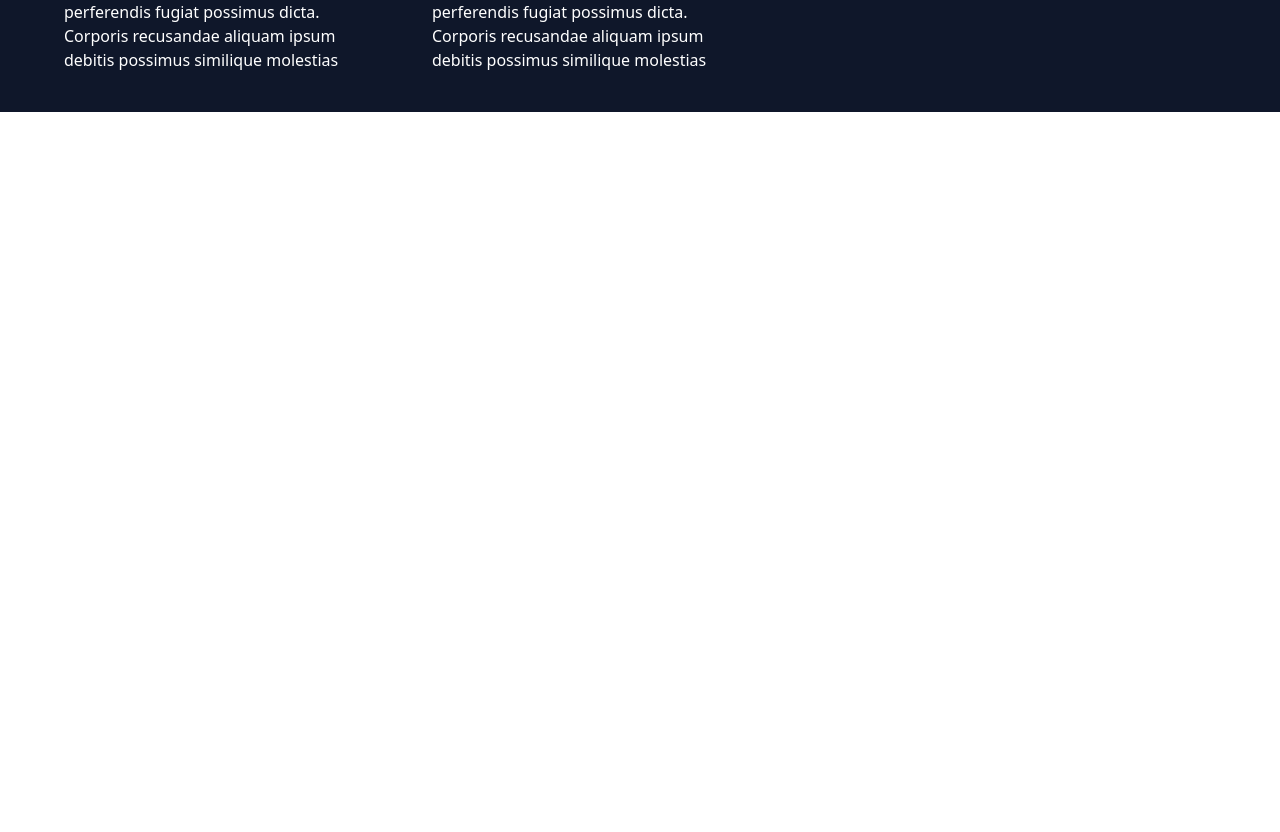
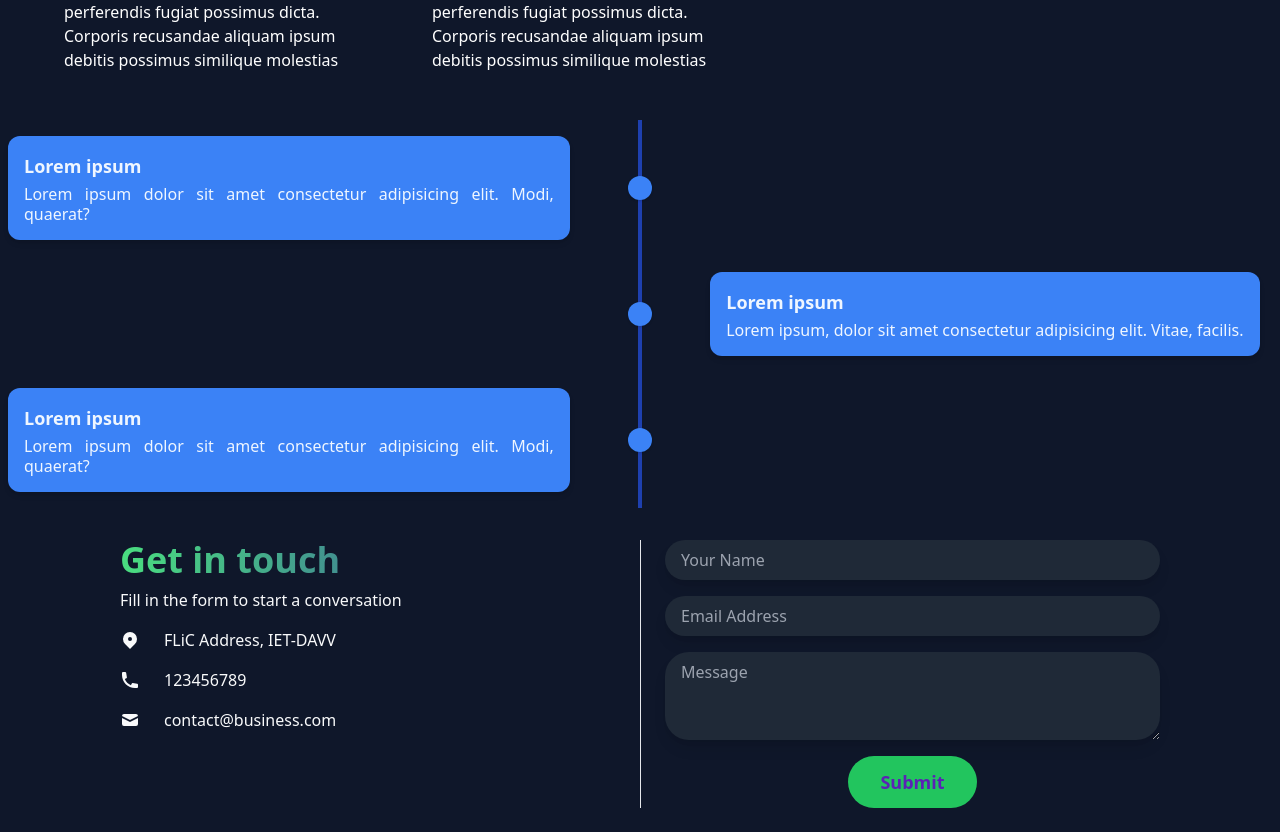
Before and after one commit to kanishk6103/Flic, a React (Create React App) app: page / in a window 1280 px wide. Shown: the part 748-1580 px from the top of the page. Before the commit the page ends 860 px from the top, so only its background shows below. Built offline with nearby package versions, Linux system fonts and the light colour scheme.

Commit message:
sections

```diff
--- a/src/App.js
+++ b/src/App.js
@@ -1,6 +1,8 @@
 import React from 'react'
+import Contact from './components/Contact'
 import HomeHero from './components/HomeHero'
 import Navbar from './components/Navbar'
+import Timeline from './components/Timeline'
 import './index.css'
 
 const App = () => {
@@ -8,6 +10,8 @@ const App = () => {
     <div>
         <Navbar/>
         <HomeHero/>
+        <Timeline/>
+        <Contact/>
     </div>
   )
 }
--- /dev/null
+++ b/src/components/Contact.js
@@ -0,0 +1,97 @@
+import React from "react";
+// import { useForm, ValidationError } from '@formspree/react';
+
+const Contact = () => {
+  return (
+    <div>
+      <section className="py-6 bg-slate-900 text-gray-50">
+        <div className="grid max-w-6xl grid-cols-1 px-6 mx-auto lg:px-8 md:grid-cols-2 md:divide-x">
+          <div className="py-6 md:py-0 md:px-6">
+            <h1 className="bg-gradient-to-r from-green-400 to-indigo-800 text-transparent bg-clip-text text-4xl font-bold">
+              Get in touch
+            </h1>
+            <p className="pt-2 pb-4">
+              Fill in the form to start a conversation
+            </p>
+            <div className="space-y-4">
+              <p className="flex items-center">
+                <svg
+                  xmlns="http://www.w3.org/2000/svg"
+                  viewBox="0 0 20 20"
+                  fill="currentColor"
+                  className="w-5 h-5 mr-2 sm:mr-6"
+                >
+                  <path
+                    fillRule="evenodd"
+                    d="M5.05 4.05a7 7 0 119.9 9.9L10 18.9l-4.95-4.95a7 7 0 010-9.9zM10 11a2 2 0 100-4 2 2 0 000 4z"
+                    clipRule="evenodd"
+                  ></path>
+                </svg>
+                <span>FLiC Address, IET-DAVV</span>
+              </p>
+              <p className="flex items-center">
+                <svg
+                  xmlns="http://www.w3.org/2000/svg"
+                  viewBox="0 0 20 20"
+                  fill="currentColor"
+                  className="w-5 h-5 mr-2 sm:mr-6"
+                >
+                  <path d="M2 3a1 1 0 011-1h2.153a1 1 0 01.986.836l.74 4.435a1 1 0 01-.54 1.06l-1.548.773a11.037 11.037 0 006.105 6.105l.774-1.548a1 1 0 011.059-.54l4.435.74a1 1 0 01.836.986V17a1 1 0 01-1 1h-2C7.82 18 2 12.18 2 5V3z"></path>
+                </svg>
+                <span>123456789</span>
+              </p>
+              <p className="flex items-center">
+                <svg
+                  xmlns="http://www.w3.org/2000/svg"
+                  viewBox="0 0 20 20"
+                  fill="currentColor"
+                  className="w-5 h-5 mr-2 sm:mr-6"
+                >
+                  <path d="M2.003 5.884L10 9.882l7.997-3.998A2 2 0 0016 4H4a2 2 0 00-1.997 1.884z"></path>
+                  <path d="M18 8.118l-8 4-8-4V14a2 2 0 002 2h12a2 2 0 002-2V8.118z"></path>
+                </svg>
+                <span>contact@business.com</span>
+              </p>
+            </div>
+          </div>
+          <form
+            novalidate=""
+            action="https://formspree.io/f/meqdkojv"
+            method="POST"
+            className="flex flex-col py-6 space-y-4 md:py-0 md:px-6 ng-untouched ng-pristine ng-valid"
+          >
+            <label className="block">
+              <input
+                type="text"
+                placeholder="Your Name"
+                className="block w-full py-2 rounded-3xl px-4 shadow-lg focus:ring focus:ring-opacity-75 focus:ring-yellow-400 bg-gray-800"
+              />
+            </label>
+            <label className="block">
+              <input
+                type="email"
+                placeholder="Email Address"
+                className="block w-full  py-2 rounded-3xl px-4 shadow-lg focus:ring focus:ring-opacity-75 focus:ring-yellow-400 bg-gray-800"
+              />
+            </label>
+            <label className="block">
+              <textarea
+                rows="3"
+                placeholder="Message"
+                className="block w-full py-2 rounded-3xl px-4 shadow-lg  focus:ring focus:ring-opacity-75 focus:ring-yellow-400 bg-gray-800"
+              ></textarea>
+            </label>
+            <button
+              type="button"
+              className="py-2 sm:py-3  font-semibold rounded-full bg-green-500 text-violet-800 self-center px-8 text-lg  focus:ring-opacity-75  hover:bg-green-600  "
+            >
+              Submit
+            </button>
+          </form>
+        </div>
+      </section>
+    </div>
+  );
+};
+
+export default Contact;
--- /dev/null
+++ b/src/components/Timeline.js
@@ -0,0 +1,116 @@
+import React from 'react'
+
+const Timeline = () => {
+  return (
+    <div>
+
+<div class="">
+          <div
+            class="flex flex-col bg-slate-900 md:grid grid-cols-9 mx-auto p-2   text-blue-50"
+          >
+
+            <div class="flex flex-row-reverse md:contents">
+              <div
+                class="bg-blue-500 col-start-1 col-end-5 p-4 rounded-xl my-4 ml-auto shadow-md"
+              >
+                <h3 class="font-semibold text-lg mb-1">Lorem ipsum</h3>
+                <p class="leading-tight text-justify">
+                  Lorem ipsum dolor sit amet consectetur adipisicing elit. Modi,
+                  quaerat?
+                </p>
+              </div>
+              <div class="col-start-5 col-end-6 md:mx-auto relative mr-10">
+                <div class="h-full w-6 flex items-center justify-center">
+                  <div class="h-full w-1 bg-blue-800 pointer-events-none"></div>
+                </div>
+                <div
+                  class="w-6 h-6 absolute top-1/2 -mt-3 rounded-full bg-blue-500 shadow"
+                ></div>
+              </div>
+            </div>
+
+            <div class="flex md:contents">
+              <div class="col-start-5 col-end-6 mr-10 md:mx-auto relative">
+                <div class="h-full w-6 flex items-center justify-center">
+                  <div class="h-full w-1 bg-blue-800 pointer-events-none"></div>
+                </div>
+                <div
+                  class="w-6 h-6 absolute top-1/2 -mt-3 rounded-full bg-blue-500 shadow"
+                ></div>
+              </div>
+              <div
+                class="bg-blue-500 col-start-6 col-end-10 p-4 rounded-xl my-4 mr-auto shadow-md"
+              >
+                <h3 class="font-semibold text-lg mb-1">Lorem ipsum</h3>
+                <p class="leading-tight text-justify">
+                  Lorem ipsum, dolor sit amet consectetur adipisicing elit.
+                  Vitae, facilis.
+                </p>
+              </div>
+            </div>
+            <div class="flex flex-row-reverse md:contents">
+              <div
+                class="bg-blue-500 col-start-1 col-end-5 p-4 rounded-xl my-4 ml-auto shadow-md"
+              >
+                <h3 class="font-semibold text-lg mb-1">Lorem ipsum</h3>
+                <p class="leading-tight text-justify">
+                  Lorem ipsum dolor sit amet consectetur adipisicing elit. Modi,
+                  quaerat?
+                </p>
+              </div>
+              <div class="col-start-5 col-end-6 md:mx-auto relative mr-10">
+                <div class="h-full w-6 flex items-center justify-center">
+                  <div class="h-full w-1 bg-blue-800 pointer-events-none"></div>
+                </div>
+                <div
+                  class="w-6 h-6 absolute top-1/2 -mt-3 rounded-full bg-blue-500 shadow"
+                ></div>
+              </div>
+            </div>
+
+            {/* <div class="flex flex-row-reverse md:contents">
+              <div
+                class="bg-blue-500 col-start-1 col-end-5 p-4 rounded-xl my-4 ml-auto shadow-md"
+              >
+                <h3 class="font-semibold text-lg mb-1">Lorem ipsum</h3>
+                <p class="leading-tight text-justify">
+                  Lorem ipsum dolor sit amet consectetur adipisicing elit. Modi,
+                  quaerat?
+                </p>
+              </div>
+              <div class="col-start-5 col-end-6 md:mx-auto relative mr-10">
+                <div class="h-full w-6 flex items-center justify-center">
+                  <div class="h-full w-1 bg-blue-800 pointer-events-none"></div>
+                </div>
+                <div
+                  class="w-6 h-6 absolute top-1/2 -mt-3 rounded-full bg-blue-500 shadow"
+                ></div>
+              </div>
+            </div> */}
+{/*
+            <div class="flex md:contents">
+              <div class="col-start-5 col-end-6 mr-10 md:mx-auto relative">
+                <div class="h-full w-6 flex items-center justify-center">
+                  <div class="h-full w-1 bg-blue-800 pointer-events-none"></div>
+                </div>
+                <div
+                  class="w-6 h-6 absolute top-1/2 -mt-3 rounded-full bg-blue-500 shadow"
+                ></div>
+              </div>
+              <div
+                class="bg-blue-500 col-start-6 col-end-10 p-4 rounded-xl my-4 mr-auto shadow-md"
+              >
+                <h3 class="font-semibold text-lg mb-1">Lorem ipsum</h3>
+                <p class="leading-tight text-justify">
+                  Lorem ipsum, dolor sit amet consectetur adipisicing elit.
+                  Vitae, facilis.
+                </p>
+              </div>
+            </div> */}
+          </div>
+        </div>
+    </div>
+  )
+}
+
+export default Timeline
```
Also changed, not shown: src/components/Teams.js (added).
